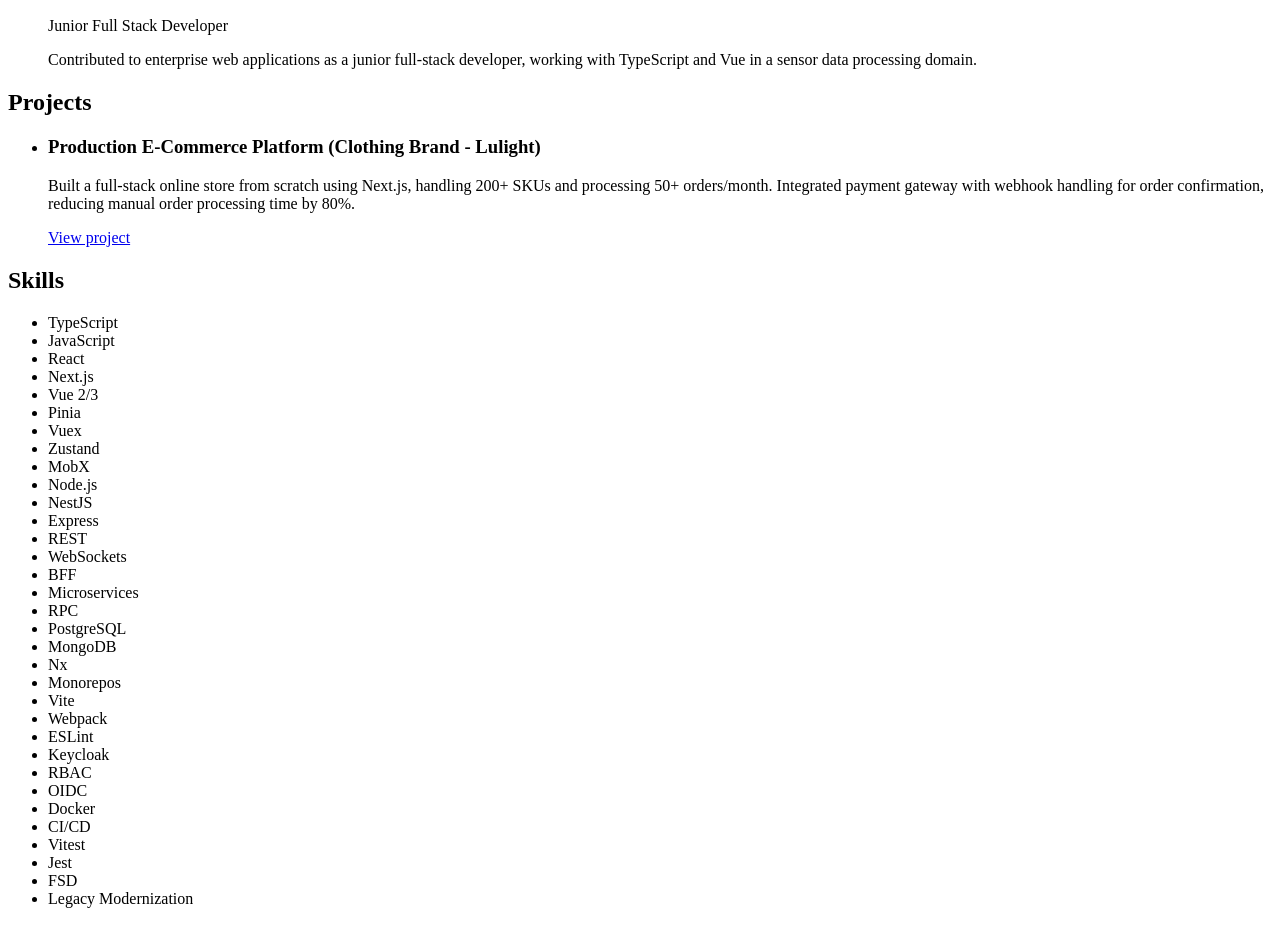
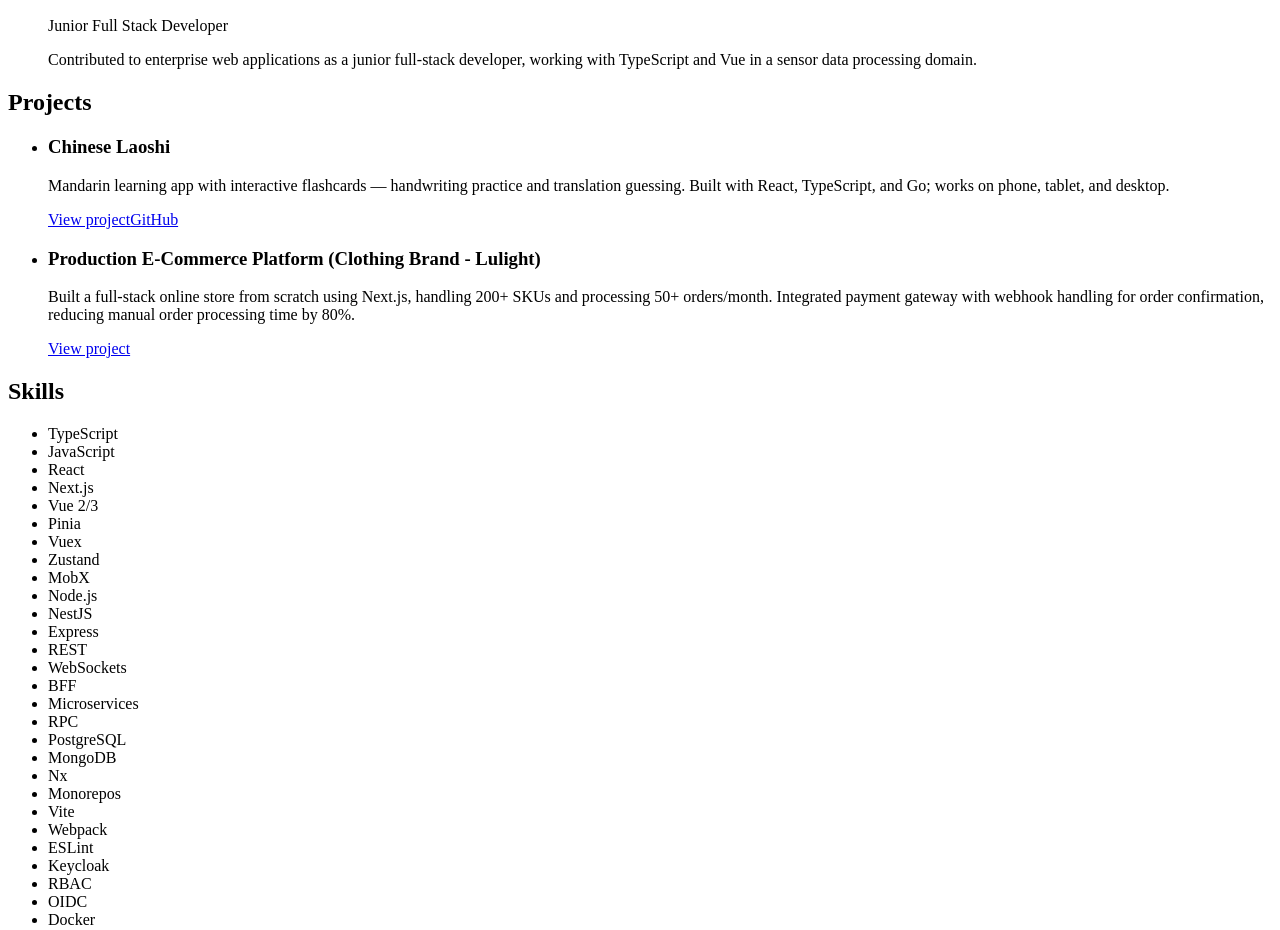
Before and after one commit to slavoyar/portfolio, a Next.js app: page /en in a window 1280 px wide. Shown: the part 6122-7052 px from the top of the page. Built offline with nearby package versions, Linux system fonts and the light colour scheme.

Commit message:
Add Chinese Laoshi project with live site and GitHub links. (#4)

```diff
--- a/components/SideProjects.tsx
+++ b/components/SideProjects.tsx
@@ -1,6 +1,6 @@
 import { useTranslations } from 'next-intl';
 
-const projects = ['lulight'] as const;
+const projects = ['chinese-laoshi', 'lulight'] as const;
 
 export default function SideProjects() {
   const t = useTranslations();
@@ -27,6 +27,11 @@ export default function SideProjects() {
               <a href={t(`projects.${project}.url`)} className='text-link' target='_blank' rel='noopener noreferrer'>
                 {t('projects.view-project')}
               </a>
+              {t.has(`projects.${project}.github`) && (
+                <a href={t(`projects.${project}.github`)} className='text-link' target='_blank' rel='noopener noreferrer'>
+                  {t('projects.view-github')}
+                </a>
+              )}
             </div>
           </li>
         ))}
--- a/i18n/locales/en.json
+++ b/i18n/locales/en.json
@@ -40,6 +40,13 @@
   "projects": {
     "title": "Projects",
     "view-project": "View project",
+    "view-github": "GitHub",
+    "chinese-laoshi": {
+      "name": "Chinese Laoshi",
+      "description": "Mandarin learning app with interactive flashcards — handwriting practice and translation guessing. Built with React, TypeScript, and Go; works on phone, tablet, and desktop.",
+      "url": "https://chineselaoshi.slavoyar.tech",
+      "github": "https://github.com/slavoyar/ChineseLaoshi"
+    },
     "lulight": {
       "name": "Production E-Commerce Platform (Clothing Brand - Lulight)",
       "description": "Built a full-stack online store from scratch using Next.js, handling 200+ SKUs and processing 50+ orders/month. Integrated payment gateway with webhook handling for order confirmation, reducing manual order processing time by 80%.",
--- a/i18n/locales/ru.json
+++ b/i18n/locales/ru.json
@@ -40,6 +40,13 @@
   "projects": {
     "title": "Проекты",
     "view-project": "Посмотреть проект",
+    "view-github": "GitHub",
+    "chinese-laoshi": {
+      "name": "Chinese Laoshi",
+      "description": "Приложение для изучения китайского с интерактивными карточками — режим рукописного ввода и угадывания перевода. React, TypeScript и Go; работает на телефоне, планшете и десктопе.",
+      "url": "https://chineselaoshi.slavoyar.tech",
+      "github": "https://github.com/slavoyar/ChineseLaoshi"
+    },
     "lulight": {
       "name": "Продакшн e-commerce платформа (бренд одежды — Lulight)",
       "description": "Разработал full-stack интернет-магазин с нуля на Next.js: 200+ SKU, 50+ заказов в месяц. Интегрировал платёжный шлюз с webhook-обработкой для подтверждения заказов, сократив время ручной обработки заказов на 80%.",
```
